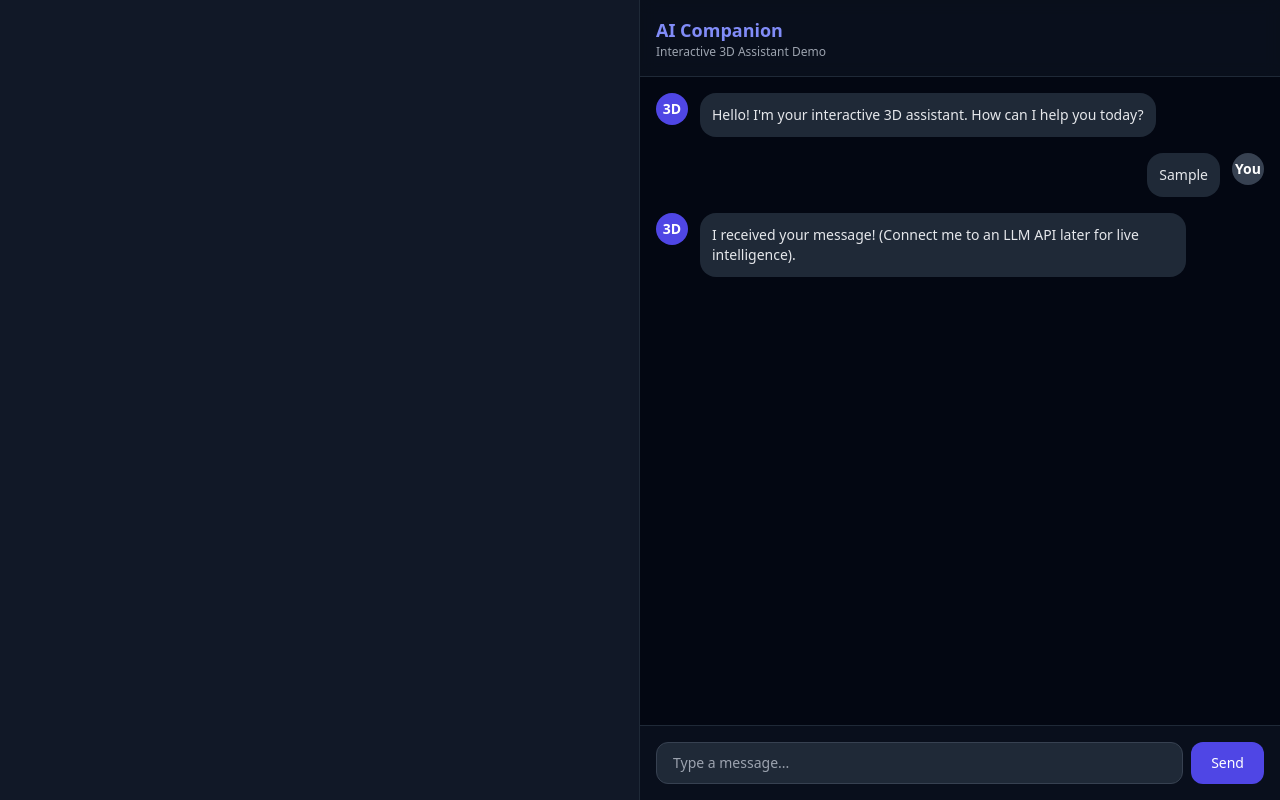
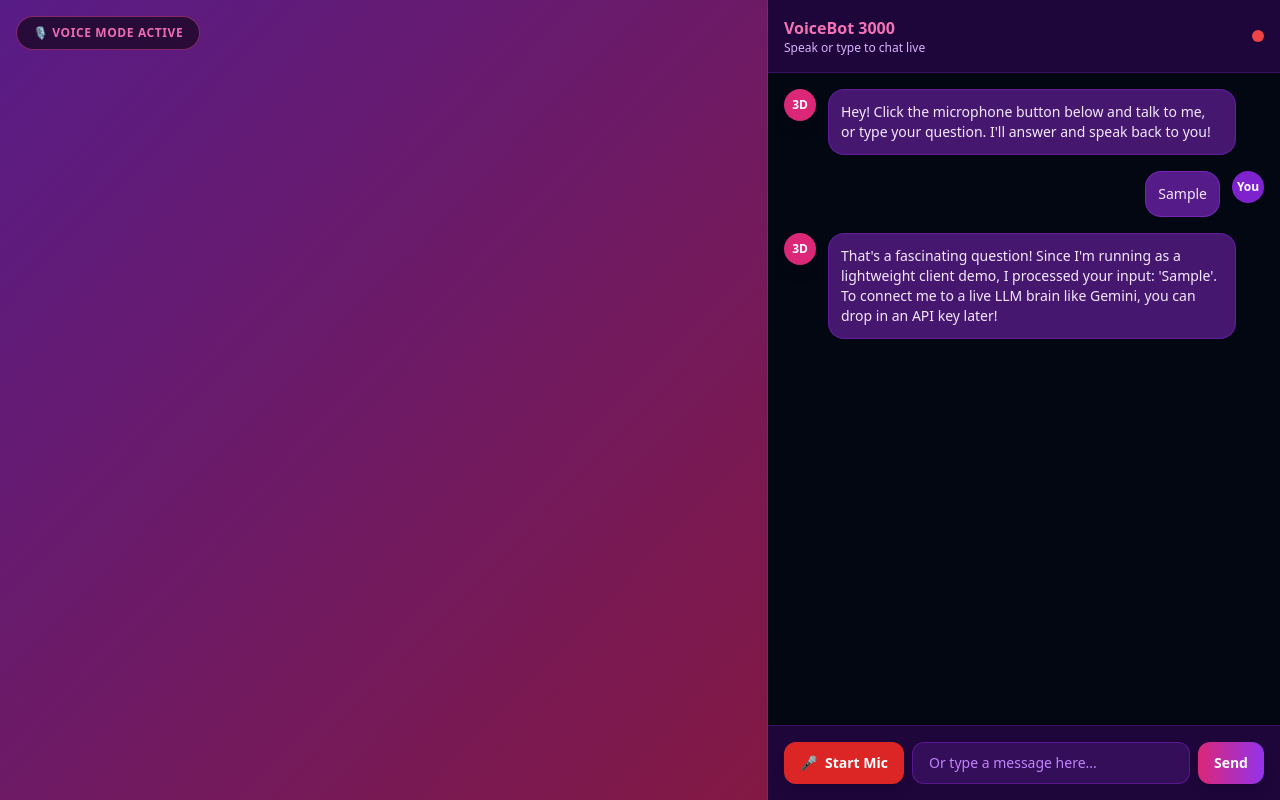
Before and after one commit to Professor1080/chikki, a plain HTML site: page index.html in a window 1280 px wide. Both pictures are taken after typing "Sample" into the empty fields and a click on the button "Send". Drawn offline with nearby package versions, Linux system fonts and the light colour scheme; some packages are replaced by stand-ins of ours; a script that the page names is missing.

Commit message:
Update index.html

```diff
--- a/index.html
+++ b/index.html
@@ -3,92 +3,166 @@
 <head>
     <meta charset="UTF-8">
     <meta name="viewport" content="width=device-width, initial-scale=1.0">
-    <title>Interactive 3D Assistant</title>
-    <!-- Tailwind CSS for fast styling -->
+    <title>Voice-Enabled 3D AI Companion</title>
     <script src="https://cdn.tailwindcss.com"></script>
-    <!-- Spline Viewer Script -->
     <script type="module" src="https://unpkg.com/@splinetool/viewer@1.9.28/build/spline-viewer.js"></script>
 </head>
-<body class="bg-gray-950 text-gray-100 h-screen flex flex-col md:flex-row overflow-hidden">
+<body class="bg-purple-950 text-white h-screen flex flex-col md:flex-row overflow-hidden">
 
     <!-- Left: 3D Character Viewport -->
-    <div class="w-full md:w-1/2 h-1/2 md:h-full relative bg-gray-900 border-r border-gray-800">
-        <!-- REPLACE THE URL BELOW WITH YOUR ACTUAL SPLINE SCENE URL -->
+    <div class="w-full md:w-3/5 h-1/2 md:h-full relative bg-gradient-to-br from-purple-900 to-pink-900 border-r border-purple-800">
         <spline-viewer url="https://prod.spline.design/6Wq1Q7YGyM-iab9i/scene.splinecode"></spline-viewer>
+        <div class="absolute top-4 left-4 bg-black/60 backdrop-blur-md px-4 py-2 rounded-full border border-pink-500/50 text-xs font-bold tracking-wider text-pink-400 uppercase animate-pulse">
+            🎙️ Voice Mode Active
+        </div>
     </div>
 
-    <!-- Right: Chat Interface -->
-    <div class="w-full md:w-1/2 h-1/2 md:h-full flex flex-col bg-gray-950">
+    <!-- Right: Voice & Chat Interface -->
+    <div class="w-full md:w-2/5 h-1/2 md:h-full flex flex-col bg-gray-950">
         <!-- Header -->
-        <header class="p-4 border-b border-gray-800 bg-gray-900/50 backdrop-blur">
-            <h1 class="text-lg font-semibold text-indigo-400">AI Companion</h1>
-            <p class="text-xs text-gray-400">Interactive 3D Assistant Demo</p>
+        <header class="p-4 border-b border-purple-900/50 bg-purple-950/50 backdrop-blur flex justify-between items-center">
+            <div>
+                <h1 class="text-base font-bold text-pink-400">VoiceBot 3000</h1>
+                <p class="text-xs text-purple-300">Speak or type to chat live</p>
+            </div>
+            <span id="status-dot" class="h-3 w-3 bg-red-500 rounded-full"></span>
         </header>
 
         <!-- Chat Messages Area -->
         <div id="chat-messages" class="flex-1 p-4 overflow-y-auto space-y-4">
             <div class="flex items-start space-x-3">
-                <div class="bg-indigo-600 text-white rounded-full h-8 w-8 flex items-center justify-center font-bold text-sm">3D</div>
-                <div class="bg-gray-800 p-3 rounded-2xl max-w-[80%] text-sm text-gray-200">
-                    Hello! I'm your interactive 3D assistant. How can I help you today?
+                <div class="bg-pink-600 text-white rounded-full h-8 w-8 flex items-center justify-center font-bold text-xs shadow-lg">3D</div>
+                <div class="bg-purple-900/80 border border-purple-700/50 p-3 rounded-2xl max-w-[85%] text-sm text-purple-100">
+                    Hey! Click the microphone button below and talk to me, or type your question. I'll answer and speak back to you!
                 </div>
             </div>
         </div>
 
-        <!-- Input Area -->
-        <div class="p-4 border-t border-gray-800 bg-gray-900/50">
-            <form id="chat-form" class="flex gap-2">
+        <!-- Input & Voice Controls -->
+        <div class="p-4 border-t border-purple-900/50 bg-purple-950/50 space-y-2">
+            <div class="flex gap-2">
+                <button
+                    id="mic-btn"
+                    type="button"
+                    class="bg-red-600 hover:bg-red-500 text-white px-4 py-2.5 rounded-xl text-sm font-bold shadow-lg transition flex items-center gap-2"
+                >
+                    🎤 <span id="mic-text">Start Mic</span>
+                </button>
                 <input
                     type="text"
                     id="user-input"
-                    placeholder="Type a message..."
-                    class="flex-1 bg-gray-800 border border-gray-700 rounded-xl px-4 py-2.5 text-sm text-gray-100 focus:outline-none focus:border-indigo-500"
-                    required
+                    placeholder="Or type a message here..."
+                    class="flex-1 bg-purple-900/40 border border-purple-700/50 rounded-xl px-4 py-2.5 text-sm text-white placeholder-purple-400 focus:outline-none focus:border-pink-500 transition"
                 >
                 <button
-                    type="submit"
-                    class="bg-indigo-600 hover:bg-indigo-500 text-white px-5 py-2.5 rounded-xl text-sm font-medium transition"
+                    id="send-btn"
+                    type="button"
+                    class="bg-gradient-to-r from-pink-600 to-purple-600 hover:from-pink-500 hover:to-purple-500 text-white px-4 py-2.5 rounded-xl text-sm font-bold shadow-lg transition"
                 >
                     Send
                 </button>
-            </form>
+            </div>
         </div>
     </div>
 
-    <!-- Simple Chat Script -->
+    <!-- Voice & Logic Script -->
     <script>
-        const form = document.getElementById('chat-form');
         const input = document.getElementById('user-input');
+        const sendBtn = document.getElementById('send-btn');
+        const micBtn = document.getElementById('mic-btn');
+        const micText = document.getElementById('mic-text');
         const messages = document.getElementById('chat-messages');
+        const statusDot = document.getElementById('status-dot');
 
-        form.addEventListener('submit', (e) => {
-            e.preventDefault();
-            const text = input.value.trim();
-            if (!text) return;
+        // Text-to-Speech Function (Character speaks out loud)
+        function speakText(text) {
+            if ('speechSynthesis' in window) {
+                window.speechSynthesis.cancel(); // Stop previous speech
+                const utterance = new SpeechSynthesisUtterance(text);
+                utterance.rate = 1.0;
+                utterance.pitch = 1.0;
+                window.speechSynthesis.speak(utterance);
+            }
+        }
+
+        // Handle AI Responses (Simulated smart responses or integration point)
+        function handleUserMessage(text) {
+            if (!text.trim()) return;
 
             // Append User Message
             messages.innerHTML += `
                 <div class="flex items-start justify-end space-x-3">
-                    <div class="bg-gray-800 p-3 rounded-2xl max-w-[80%] text-sm text-gray-200">${escapeHtml(text)}</div>
-                    <div class="bg-gray-700 text-white rounded-full h-8 w-8 flex items-center justify-center font-bold text-sm">You</div>
+                    <div class="bg-purple-800/80 border border-purple-600/50 p-3 rounded-2xl max-w-[85%] text-sm text-purple-100">${escapeHtml(text)}</div>
+                    <div class="bg-purple-700 text-white rounded-full h-8 w-8 flex items-center justify-center font-bold text-xs">You</div>
                 </div>
             `;
             input.value = '';
             messages.scrollTop = messages.scrollHeight;
 
-            // Simulate AI Response after 1 second
+            // Generate intelligent-sounding mock response (or you can hook up an API key here)
             setTimeout(() => {
+                let reply = "That's a fascinating question! Since I'm running as a lightweight client demo, I processed your input: '" + text + "'. To connect me to a live LLM brain like Gemini, you can drop in an API key later!";
+
+                if(text.toLowerCase().includes('hello') || text.toLowerCase().includes('hi')) {
+                    reply = "Hello Professor! Systems are online and fully operational.";
+                } else if(text.toLowerCase().includes('iit')) {
+                    reply = "Ah, greetings from IIT Patna! Let's get this code working.";
+                }
+
                 messages.innerHTML += `
                     <div class="flex items-start space-x-3">
-                        <div class="bg-indigo-600 text-white rounded-full h-8 w-8 flex items-center justify-center font-bold text-sm">3D</div>
-                        <div class="bg-gray-800 p-3 rounded-2xl max-w-[80%] text-sm text-gray-200">
-                            I received your message! (Connect me to an LLM API later for live intelligence).
+                        <div class="bg-pink-600 text-white rounded-full h-8 w-8 flex items-center justify-center font-bold text-xs shadow-lg">3D</div>
+                        <div class="bg-purple-900/80 border border-purple-700/50 p-3 rounded-2xl max-w-[85%] text-sm text-purple-100">
+                            ${escapeHtml(reply)}
                         </div>
                     </div>
                 `;
                 messages.scrollTop = messages.scrollHeight;
-            }, 1000);
+                speakText(reply); // Character speaks back!
+            }, 800);
+        }
+
+        sendBtn.addEventListener('click', () => handleUserMessage(input.value));
+        input.addEventListener('keypress', (e) => {
+            if (e.key === 'Enter') handleUserMessage(input.value);
         });
+
+        // Browser Speech Recognition (Voice Input)
+        const SpeechRecognition = window.SpeechRecognition || window.webkitSpeechRecognition;
+        if (SpeechRecognition) {
+            const recognition = new SpeechRecognition();
+            recognition.continuous = false;
+            recognition.interimResults = false;
+
+            micBtn.addEventListener('click', () => {
+                try {
+                    recognition.start();
+                    micText.innerText = "Listening...";
+                    statusDot.className = "h-3 w-3 bg-green-500 rounded-full animate-ping";
+                } catch(e) {
+                    recognition.stop();
+                }
+            });
+
+            recognition.onresult = (event) => {
+                const speechToText = event.results[0][0].transcript;
+                micText.innerText = "Start Mic";
+                statusDot.className = "h-3 w-3 bg-green-500 rounded-full";
+                handleUserMessage(speechToText);
+            };
+
+            recognition.onerror = () => {
+                micText.innerText = "Start Mic";
+                statusDot.className = "h-3 w-3 bg-red-500 rounded-full";
+            };
+
+            recognition.onend = () => {
+                micText.innerText = "Start Mic";
+                statusDot.className = "h-3 w-3 bg-green-500 rounded-full";
+            };
+        } else {
+            micBtn.style.display = 'none'; // Hide if browser doesn't support mic
+        }
 
         function escapeHtml(str) {
             return str.replace(/&/g, "&amp;").replace(/</g, "&lt;").replace(/>/g, "&gt;");
```
